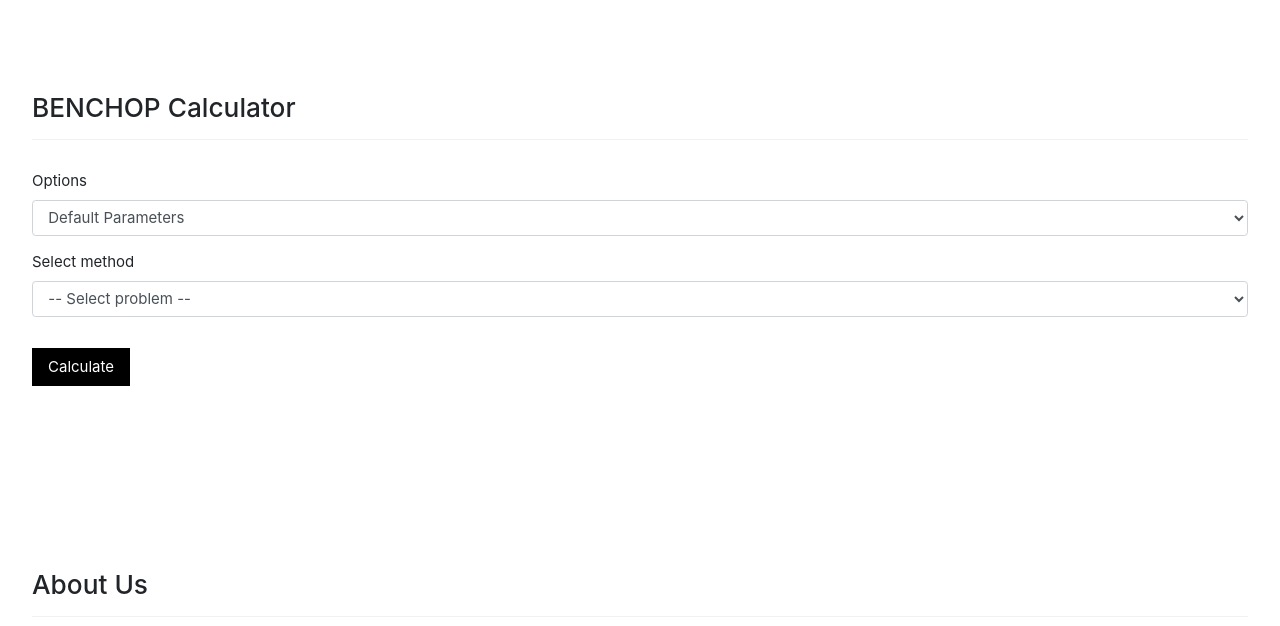
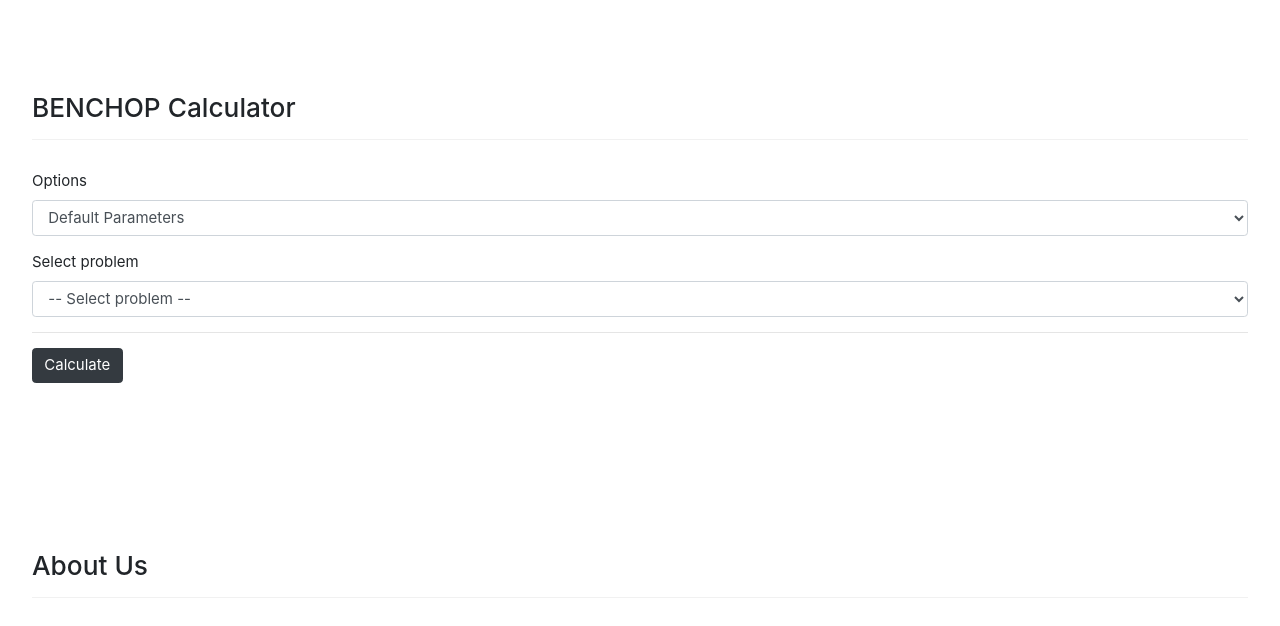
Before and after one commit to EklundJoakim/ACC15_Cloud, a Flask app: page /homepage/ in a window 1280 px wide. Shown: the part 1188-1814 px from the top of the page. Run offline with Flask 2, Linux system fonts and the light colour scheme; some libraries are stand-ins or nearby versions.

Commit message:
fix html layout

```diff
--- a/BENCHOP/result.txt
+++ b/BENCHOP/result.txt
@@ -9,4 +9,4 @@
 }
 
 [8.88000000e+08 2.12337179e-01]
-[8.88000006e+08 2.12281435e-01]
+[8.88000007e+08 2.12281435e-01]
--- a/BENCHOP/templates/homepage.html
+++ b/BENCHOP/templates/homepage.html
@@ -59,7 +59,7 @@
           </select>
         </div>
         <div class="form-group" >
-            <label for="methods">Select method</label>
+            <label for="methods">Select problem</label>
             <select class="form-control" id="problems">
               <option>-- Select problem --</option>
               <option id="1">The Black–Scholes–Merton model for one underlying asset</option>
@@ -73,9 +73,10 @@
           <p>Input r</p>
           <input class="w3-input w3-border" type="text" placeholder="r" id="param1">
         </div>
-        <a class="w3-button w3-black w3-section" type="button" href="#" id="calculate_btn">
+        <hr>
+        <button class="btn btn btn-dark" id="calculate_btn">
           <i class="fa fa-paper-plane"></i> Calculate
-        </a>
+        </button>
 
       </div>
 
@@ -119,10 +120,8 @@
       var id = $(this).children(":selected").attr("id");
       if (id == 1) {
         $('#withParameter').removeAttr('hidden');
-        $('#calculate_btn').text('Calculate with r');
       } else {
         $('#withParameter').attr('hidden','hidden');
-        $('#calculate_btn').text('Calculate');
       }
     });
     $('#param1').keypress(function(event) {
@@ -153,15 +152,22 @@
 
         beforeSend: function () {
           $("body").css("cursor", "progress");
-          $('#result').text("Calculating");
+          $('#calculate_btn').text("Calculating...");
+          $('#calculate_btn').prop("disabled", true);
         },
 
         error: function(error) {
           console.log(error);
+          $("body").css("cursor", "auto");
+          $('#calculate_btn').text('Calculate');
+          $('#calculate_btn').prop("disabled", false);
           $('#result').text('Calculation failed');
         },
         success: function(data) {
           console.log(data);
+          $("body").css("cursor", "auto");
+          $('#calculate_btn').text('Calculate');
+          $('#calculate_btn').prop("disabled", false);
           $('#result').text(data['result']);
         },
         timeout: 40000
```
